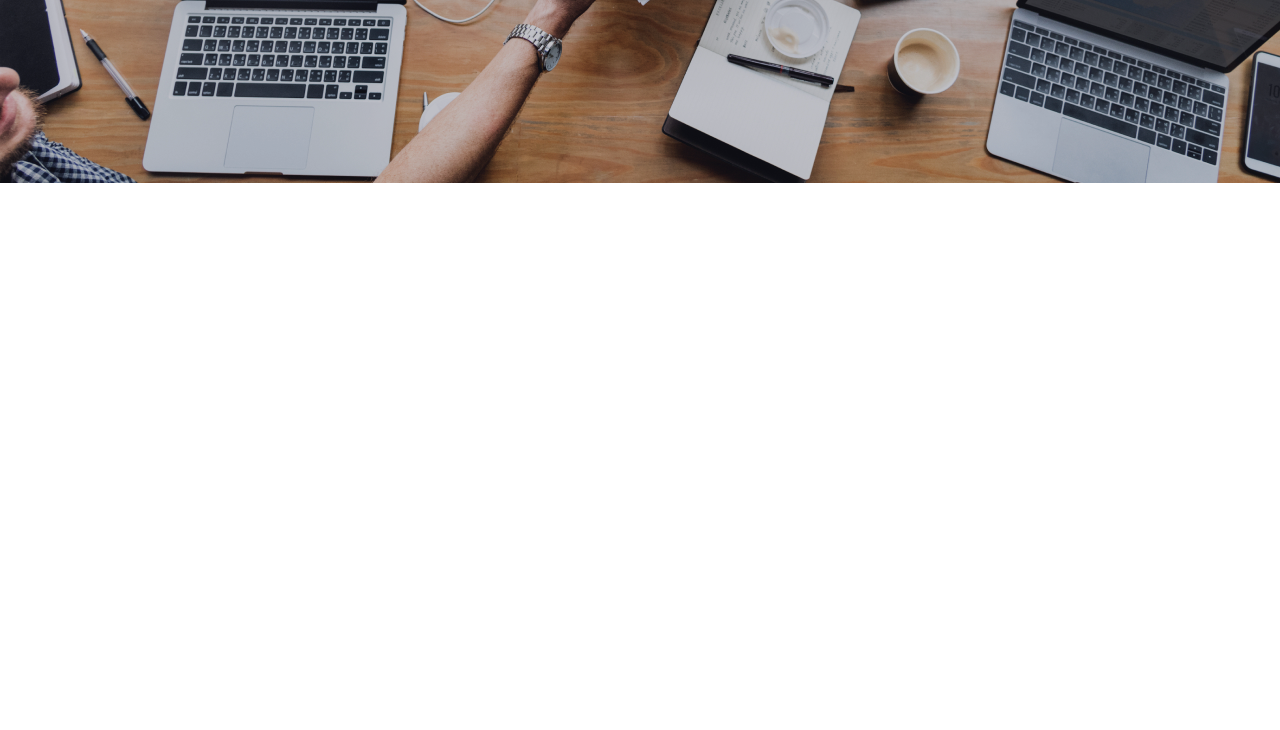
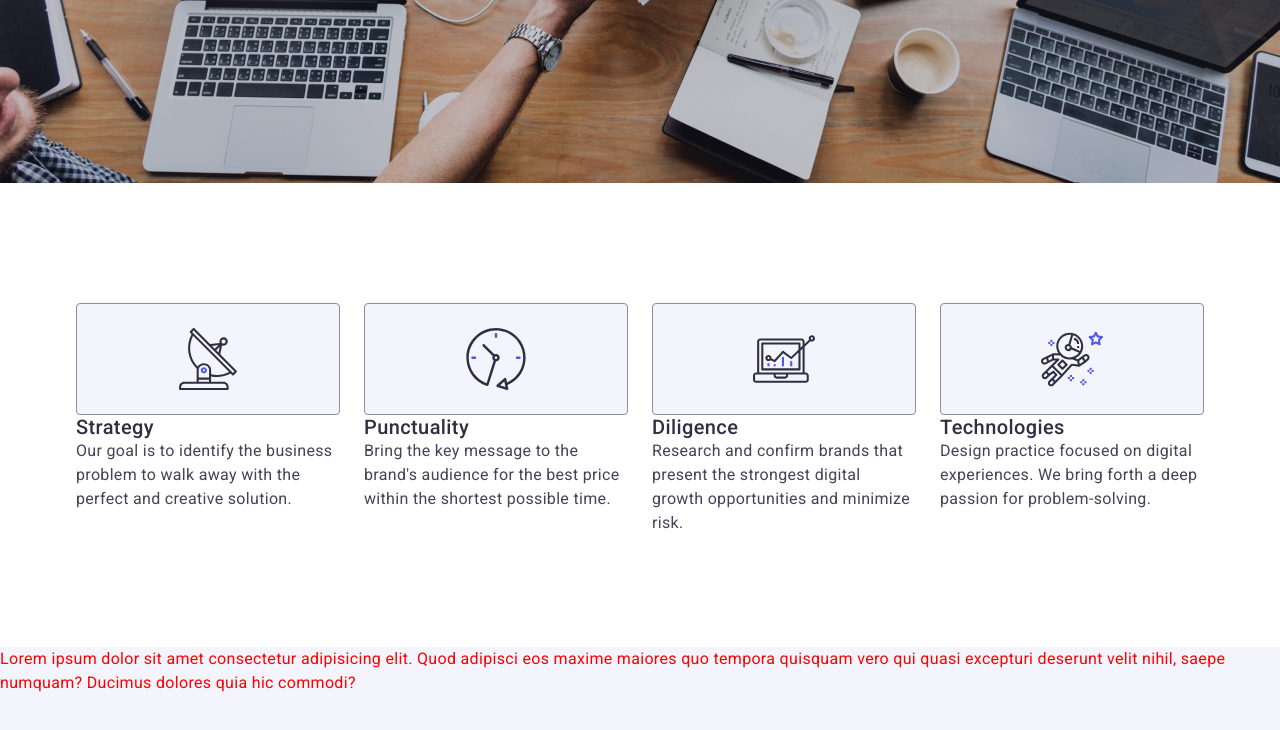
Before and after one commit to Lubarskiyk/dz, a plain HTML site: page index.html in a window 1280 px wide. Shown: the part 492-1222 px from the top of the page. Before the commit the page ends 800 px from the top, so only its background shows below. Drawn offline with Linux system fonts and the light colour scheme.

Commit message:
section 2 add

```diff
--- a/index.html
+++ b/index.html
@@ -48,6 +48,71 @@
           <img src="/images/hero_image.jpg" alt="Image" />
         </div>
       </section>
+
+      <section class="section-first">
+        <div class="container">
+          <div class="first-content">
+            <div class="feature">
+              <div class="feature-img" feature-img>
+                <img src="/images/icons/section-two-antenna.svg" alt="antenna" />
+              </div>
+              <h3 class="feature-title">Strategy</h3>
+              <p class="feature-text">
+                Our goal is to identify the business problem to walk away with the perfect and
+                creative solution.
+              </p>
+            </div>
+
+            <div class="feature">
+              <div class="feature-img">
+                <img src="/images/icons/section-two-clock.svg" alt="clock" />
+              </div>
+              <h3 class="feature-title">Punctuality</h3>
+              <p class="feature-text">
+                Bring the key message to the brand's audience for the best price within the shortest
+                possible time.
+              </p>
+            </div>
+
+            <div class="feature">
+              <div class="feature-img">
+                <img src="/images/icons/section-two-diagram.svg" alt="diagram" />
+              </div>
+              <h3 class="feature-title">Diligence</h3>
+              <p class="feature-text">
+                Research and confirm brands that present the strongest digital growth opportunities
+                and minimize risk.
+              </p>
+            </div>
+
+            <div class="feature">
+              <div class="feature-img">
+                <img src="/images/icons/section-two-astronaut.svg" alt="astronaut" />
+              </div>
+              <h3 class="feature-title">Technologies</h3>
+              <p class="feature-text">
+                Design practice focused on digital experiences. We bring forth a deep passion for
+                problem-solving.
+              </p>
+            </div>
+          </div>
+        </div>
+      </section>
+      <section class="section-team">
+        <p>
+          Lorem ipsum dolor sit amet consectetur adipisicing elit. Quod adipisci eos maxime maiores
+          quo tempora quisquam vero qui quasi excepturi deserunt velit nihil, saepe numquam? Ducimus
+          dolores quia hic commodi?
+        </p>
+      </section>
+
+      <section class="section-portfolio">
+        <div class="content">
+          <div class="item">
+            <p class="text"></p>
+          </div>
+        </div>
+      </section>
     </main>
     <footer class="footer"></footer>
   </body>
--- /dev/null
+++ b/scss/_section-first.scss
@@ -0,0 +1,27 @@
+.section-first {
+	padding-top: 120px;
+	min-height: 464px;
+}
+
+.first-content {
+	display: grid;
+	grid-template-columns: repeat(auto-fit, minmax(264px, 1fr));
+	gap: 24px;
+}
+.feature {
+}
+.feature-img {
+	border: 1px solid #8e8f99;
+	border-radius: 4px;
+	background-color: #f4f4fd;
+	padding: 24px 100px;
+}
+.feature-title {
+	font-weight: 500;
+	font-size: 20px;
+	line-height: 120%;
+	letter-spacing: 0.02em;
+	color: #2e2f42;
+}
+.feature-text {
+}
--- /dev/null
+++ b/scss/_section-team.scss
@@ -0,0 +1,16 @@
+.section-team {
+	background-color: #f4f4fd;
+	min-height: 500px;
+	color: red;
+	span {
+		color: gray;
+	}
+}
+.section-portfolio {
+}
+.content {
+}
+.item {
+}
+.text {
+}
--- a/scss/style.scss
+++ b/scss/style.scss
@@ -6,3 +6,7 @@
 @import "_header.scss";
 /* Hero*/
 @import "_hero.scss";
+/*section-first*/
+@import "_section-first.scss";
+/*section-team*/
+@import "_section-team.scss";
```
Also changed, not shown: css/style.css.
